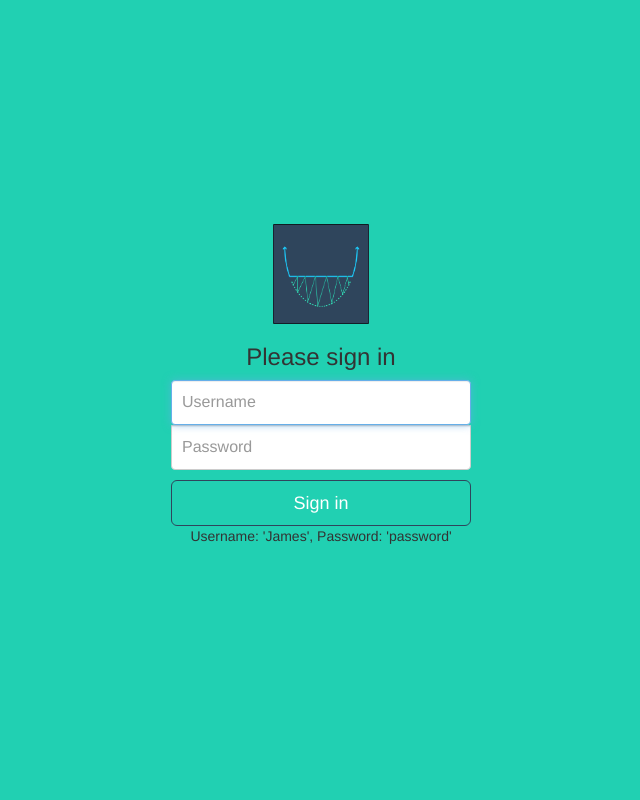
After one commit to emchap4/lyre, a Flask app: page /login in a window 1280 px wide. The commit adds this page. Shown: the whole page, without its empty margins (319-959 px from the left). Run offline with Flask 2, Linux system fonts and the light colour scheme; some libraries are stand-ins or nearby versions.

Commit message:
Added login page and cleaned code

```diff
--- a/requirements.txt
+++ b/requirements.txt
@@ -1,2 +1,3 @@
 flask
 flask_bootstrap4
+flask_sqlalchemy
--- a/run.py
+++ b/run.py
@@ -1,17 +1,67 @@
-from flask import Flask, render_template
+from flask import (
+        Flask,
+        render_template,
+        g,
+        url_for,
+        session,
+        request,
+        redirect
+        )
+from flask_sqlalchemy import SQLAlchemy
 from flask_bootstrap import Bootstrap
 
 app = Flask(__name__)
+app.config['SQLALCHEMY_TRACK_MODIFICATIONS'] = False
+app.config['SQLALCHEMY_DATABASE_URI'] = 'sqlite:///db.sqlite3'
+
+db = SQLAlchemy(app)
+
+class User(db.Model):
+    id = db.Column(db.Integer, primary_key=True)
+    username = db.Column(db.String(50))
+    password = db.Column(db.String(50))
+
+@app.before_request
+def before_request():
+    g.user = None
+
+    if 'user_id' in session:
+        user = User.query.filter_by(id=session['user_id']).first()
+        if user.username in globals():
+            redirect(url_for('login'))
+        g.username = user.username
+
+
+app.secret_key = "HJKSDUFYBOuidgfos7"
 Bootstrap(app)
+
+
+@app.route('/login', methods=['POST', 'GET'])
+def login():
+    if request.method == 'POST':
+        session.pop('user_id', None)
+        username = request.form['username']
+        password = request.form['password']
+
+        user = User.query.filter_by(username=username).first()
+
+        if user and user.password == password:
+            session['user_id'] = user.id
+            return redirect(url_for('home'))
+    return render_template('login.html')
 
 @app.route('/')
 def home():
-    return render_template('home.html')
+    try:
+        if g.username:
+            return render_template('home.html')
+    except:
+        return redirect(url_for('login'))
 
-@app.route('/unity')
+@app.route('/game')
 def unity_player():
     return render_template('unity.html')
 
 
 if __name__ == "__main__":
-    app.run(debug=True)
+    app.run(host="0.0.0.0", port="80", debug=True)
--- /dev/null
+++ b/static/login.css
@@ -0,0 +1,54 @@
+
+.green-btn {
+    background-color: #21D0B2;
+    border-color: #2F455C;
+}
+
+.green-btn:hover {
+    background-color: #2F455C;
+}
+
+html,
+body {
+  height: 100%;
+}
+
+body {
+  display: -ms-flexbox;
+  display: flex;
+  -ms-flex-align: center;
+  align-items: center;
+  padding-top: 40px;
+  padding-bottom: 40px;
+  background-color: #21D0B2;
+}
+
+.form-signin {
+  width: 100%;
+  max-width: 330px;
+  padding: 15px;
+  margin: auto;
+}
+.form-signin .checkbox {
+  font-weight: 400;
+}
+.form-signin .form-control {
+  position: relative;
+  box-sizing: border-box;
+  height: auto;
+  padding: 10px;
+  font-size: 16px;
+}
+.form-signin .form-control:focus {
+  z-index: 2;
+}
+.form-signin input[type="email"] {
+  margin-bottom: -1px;
+  border-bottom-right-radius: 0;
+  border-bottom-left-radius: 0;
+}
+.form-signin input[type="password"] {
+  margin-bottom: 10px;
+  border-top-left-radius: 0;
+  border-top-right-radius: 0;
+}
--- a/templates/base.html
+++ b/templates/base.html
@@ -54,7 +54,7 @@
         <a href="#">Yams</a>
     </li>
     <li>
-        <a href="#">Hmmm</a>
+        <a href="/login">Logout</a>
     </li>
 </ul>
 </nav>
--- a/templates/home.html
+++ b/templates/home.html
@@ -2,10 +2,9 @@
 
 {% block content %}
 <div id="content">
-    <!-- TODO: add base html file to extend -->
-    <h2>Project Lyre (aka Project Banana)</h2>
+    <h2>Welcome, {{ g.username }}</h2>
 
-    <a type="button" class="btn btn-primary green-btn" href="/unity">Go to Game</a>
+    <a type="button" class="btn btn-primary green-btn" href="/game">Go to Game</a>
     <p>Lorem ipsum dolor sit amet, consectetur adipisicing elit, sed do eiusmod tempor incididunt ut labore et dolore magna aliqua. Ut enim ad minim veniam, quis nostrud exercitation ullamco laboris nisi ut aliquip ex ea commodo consequat. Duis aute irure dolor in reprehenderit in voluptate velit esse cillum dolore eu fugiat nulla pariatur. Excepteur sint occaecat cupidatat non proident, sunt in culpa qui officia deserunt mollit anim id est laborum.</p>
     <p>Lorem ipsum dolor sit amet, consectetur adipisicing elit, sed do eiusmod tempor incididunt ut labore et dolore magna aliqua. Ut enim ad minim veniam, quis nostrud exercitation ullamco laboris nisi ut aliquip ex ea commodo consequat. Duis aute irure dolor in reprehenderit in voluptate velit esse cillum dolore eu fugiat nulla pariatur. Excepteur sint occaecat cupidatat non proident, sunt in culpa qui officia deserunt mollit anim id est laborum.</p>
 
--- /dev/null
+++ b/templates/login.html
@@ -0,0 +1,27 @@
+
+{% extends "bootstrap/base.html" %}
+{% block title %}Login{% endblock %}
+
+{% block content %}
+  <link rel= "stylesheet" type= "text/css" href= "{{ url_for('static',filename='login.css') }}">
+
+  <body class="text-center">
+    <form method="POST" class="form-signin">
+        <img class="mb-4" src="{{ url_for('static', filename='lyre_logo.png') }}" height="100">
+  <h1 class="h3 mb-3 font-weight-normal">Please sign in</h1>
+  <label for="inputName" class="sr-only">Username</label>
+  <input name="username" type="name" id="inputName" class="form-control" placeholder="Username" required autofocus>
+  <label for="inputPassword" class="sr-only">Password</label>
+  <input name="password" type="password" id="inputPassword" class="form-control" placeholder="Password" required>
+  <button class="btn btn-lg btn-primary btn-block green-btn" type="submit">Sign in</button>
+  <!-- Change this obviously -->
+  <p> Username: 'James', Password: 'password' </p>
+  <br>
+</form>
+</body>
+
+{% endblock %}
+
+{% block scripts %}
+{{ super() }}
+{% endblock %}
```
Also changed, not shown: db.sqlite3 (added), 4 other files.
